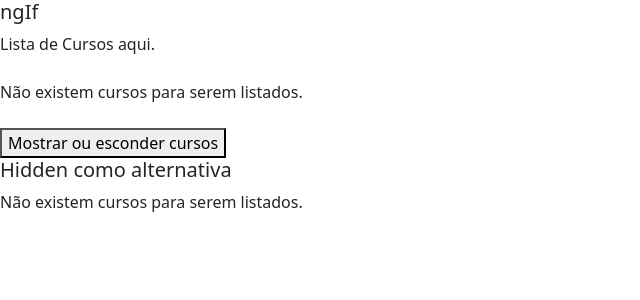
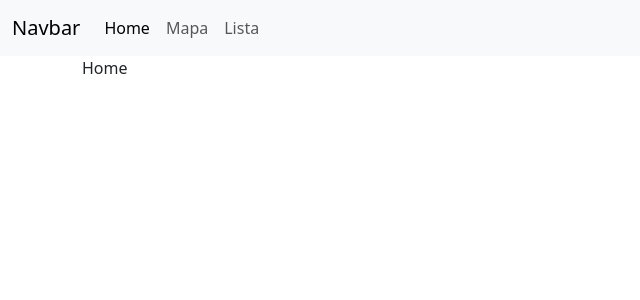
Before and after one commit to JuliaVasconcelos161/curso-angular-diretivas, an Angular app: page / in a window 1280 px wide. Shown: the top 300 px of the page, without its empty margins (0-640 px from the left). Built offline with nearby package versions, Linux system fonts and the light colour scheme.

Commit message:
feat: criando componente para utilizar diretiva ngswitch

```diff
--- a/angular.json
+++ b/angular.json
@@ -28,7 +28,10 @@
               "node_modules/bootstrap/dist/css/bootstrap.min.css",
               "src/styles.css"
             ],
-            "scripts": []
+            "scripts": [
+              "node_modules/bootstrap/dist/js/bootstrap.js",
+              "node_modules/jquery/dist/jquery.js"
+            ]
           },
           "configurations": {
             "production": {
--- a/package.json
+++ b/package.json
@@ -20,7 +20,8 @@
     "@angular/router": "^16.1.0",
     "@ng-bootstrap/ng-bootstrap": "^15.1.1",
     "@popperjs/core": "^2.11.6",
-    "bootstrap": "^5.2.3",
+    "bootstrap": "^5.3.1",
+    "jquery": "^3.7.0",
     "rxjs": "~7.8.0",
     "tslib": "^2.3.0",
     "zone.js": "~0.13.0"
--- a/src/app/app.component.html
+++ b/src/app/app.component.html
@@ -1 +1,2 @@
-<app-diretiva-ngif></app-diretiva-ngif>
+<!-- <app-diretiva-ngif></app-diretiva-ngif> -->
+<app-diretiva-ngswitch></app-diretiva-ngswitch>
--- a/src/app/app.module.ts
+++ b/src/app/app.module.ts
@@ -4,11 +4,13 @@ import { BrowserModule } from '@angular/platform-browser';
 import { AppComponent } from './app.component';
 import { DiretivaNgifComponent } from './diretiva-ngif/diretiva-ngif.component';
 import { NgbModule } from '@ng-bootstrap/ng-bootstrap';
+import { DiretivaNgswitchComponent } from './diretiva-ngswitch/diretiva-ngswitch.component';
 
 @NgModule({
   declarations: [
     AppComponent,
-    DiretivaNgifComponent
+    DiretivaNgifComponent,
+    DiretivaNgswitchComponent
   ],
   imports: [
     BrowserModule,
--- /dev/null
+++ b/src/app/diretiva-ngswitch/diretiva-ngswitch.component.html
@@ -0,0 +1,30 @@
+<nav class="navbar navbar-expand-lg bg-body-tertiary">
+    <div class="container-fluid">
+      <a class="navbar-brand">Navbar</a>
+      <button class="navbar-toggler" type="button" data-bs-toggle="collapse" data-bs-target="#navbarNavAltMarkup" aria-controls="navbarNavAltMarkup" aria-expanded="false" aria-label="Toggle navigation">
+        <span class="navbar-toggler-icon"></span>
+      </button>
+      <div class="collapse navbar-collapse" id="navbarNavAltMarkup">
+        <div class="navbar-nav">
+          <a class="nav-link"
+            [class.active]="aba == 'home'"
+            (click)="aba = 'home'"
+            >Home</a>
+          <a class="nav-link "
+            [class.active]="aba == 'mapa'"
+            (click)="aba = 'mapa'"
+            >Mapa</a>
+          <a class="nav-link"
+            [class.active]="aba == 'lista'"
+            (click)="aba = 'lista'"
+            >Lista</a>
+        </div>
+      </div>
+    </div>
+  </nav>
+
+  <div class="container" [ngSwitch]="aba">
+    <p *ngSwitchCase="'mapa'">Modo mapa ativado</p>
+    <p *ngSwitchCase="'lista'">Modo lista ativado</p>
+    <p *ngSwitchDefault>Home</p>
+  </div>
--- /dev/null
+++ b/src/app/diretiva-ngswitch/diretiva-ngswitch.component.ts
@@ -0,0 +1,10 @@
+import { Component } from '@angular/core';
+
+@Component({
+  selector: 'app-diretiva-ngswitch',
+  templateUrl: './diretiva-ngswitch.component.html',
+  styleUrls: ['./diretiva-ngswitch.component.css']
+})
+export class DiretivaNgswitchComponent {
+  aba: string = 'home';
+}
--- a/tsconfig.json
+++ b/tsconfig.json
@@ -1,4 +1,3 @@
-/* To learn more about this file see: https://angular.io/config/tsconfig. */
 {
   "compileOnSave": false,
   "compilerOptions": {
```
Also changed, not shown: src/app/diretiva-ngswitch/diretiva-ngswitch.component.css (added), 2 other files (tests, documents, lock files or other folders).
